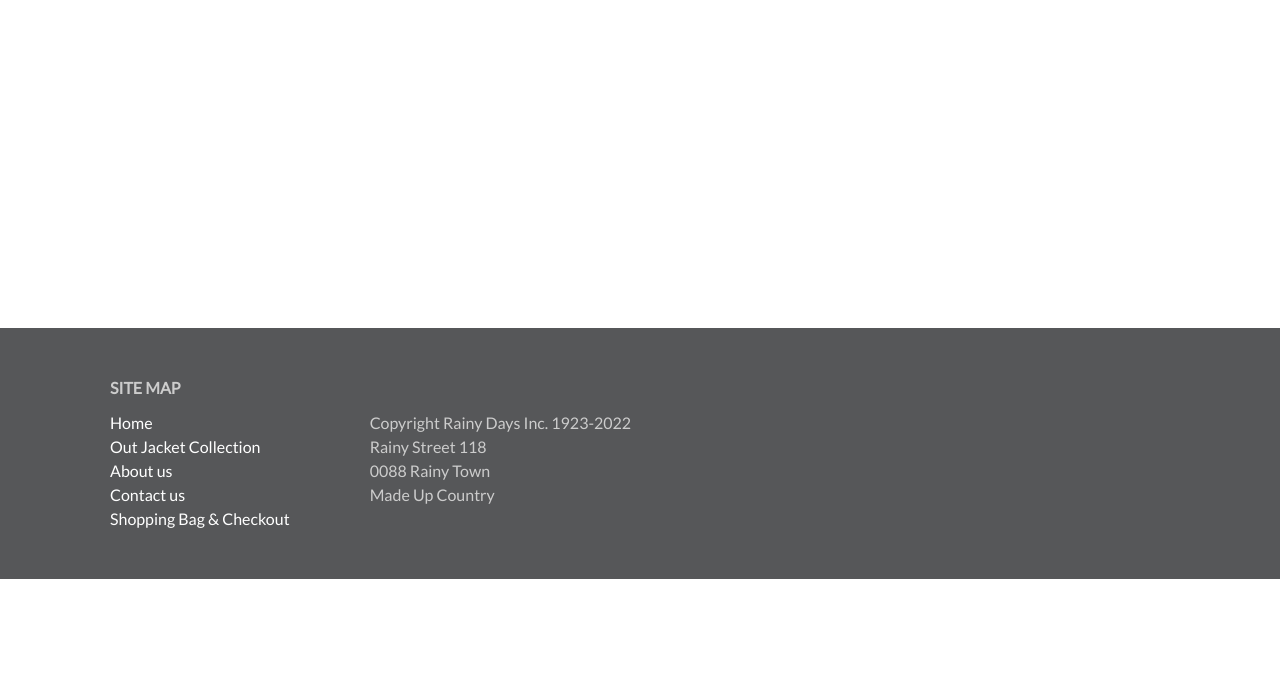
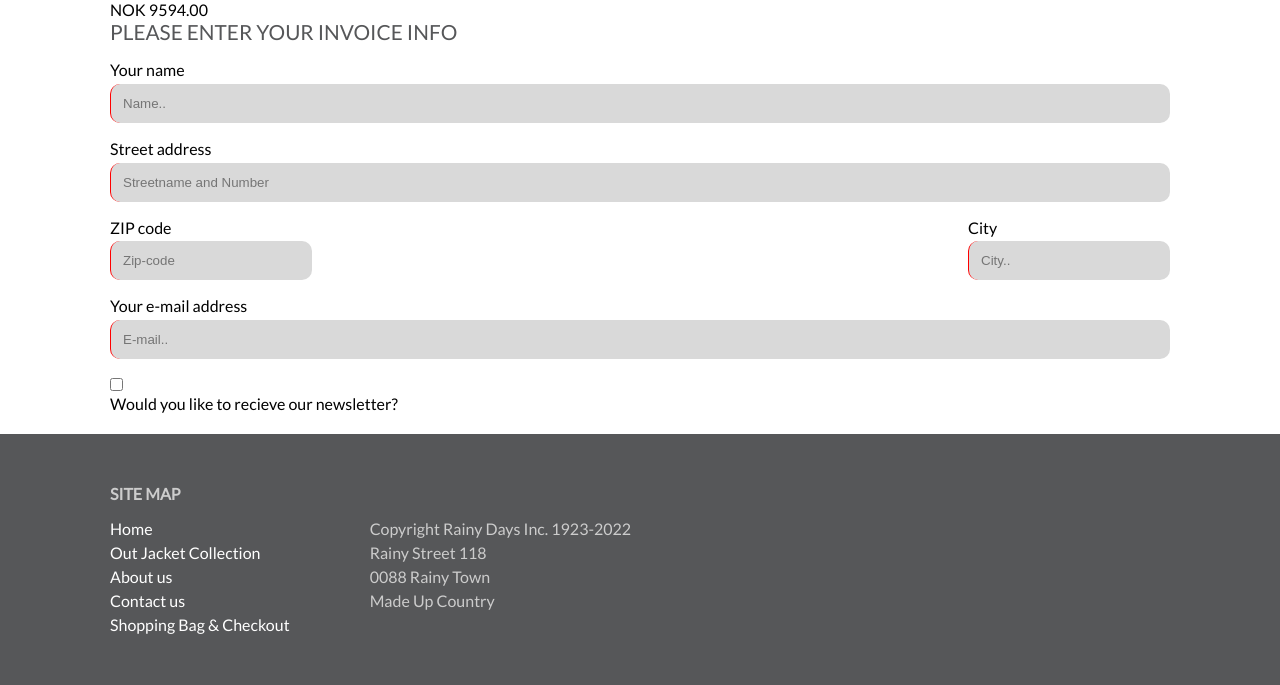
Before and after one commit to kimrm/rainy-days-ca, a plain HTML site: page checkout.html in a window 1280 px wide. Shown: the part 221-906 px from the top of the page. Before the commit the page ends 800 px from the top, so only its background shows below. Drawn offline with Linux system fonts and the light colour scheme.

Commit message:
working on checkout page

```diff
--- a/checkout.html
+++ b/checkout.html
@@ -46,7 +46,83 @@
       </div>
     </header>
     <main>
-      <p>Checkout page comes here</p>
+      <section class="section__checkout">
+        <div class="container">
+          <h1>order checkout</h1>
+          <div>
+            <p>Total cost</p>
+            <p>NOK 9594.00</p>
+          </div>
+          <h2>Please enter your invoice info</h2>
+          <form action="" class="form">
+            <div class="form-field">
+              <label class="label" for="name" required>Your name</label>
+              <input
+                class="form-input"
+                type="text"
+                name="name"
+                id="name"
+                placeholder="Name.."
+                required
+              />
+            </div>
+            <div class="form-field">
+              <label class="label" for="name" required>Street address</label>
+              <input
+                class="form-input"
+                type="text"
+                name="name"
+                id="streetname"
+                placeholder="Streetname and Number"
+                required
+              />
+            </div>
+            <div class="zipaddress">
+              <div class="form-field">
+                <label class="label" for="name" required>ZIP code</label>
+                <input
+                  class="form-input zip"
+                  type="text"
+                  name="name"
+                  id="Zip-code"
+                  placeholder="Zip-code"
+                  required
+                />
+              </div>
+              <div class="form-field">
+                <label class="label" for="name" required>City</label>
+                <input
+                  class="form-input"
+                  type="text"
+                  name="name"
+                  id="city"
+                  placeholder="City.."
+                  required
+                />
+              </div>
+            </div>
+            <div class="form-field">
+              <label class="label" for="name" required
+                >Your e-mail address</label
+              >
+              <input
+                class="form-input"
+                type="text"
+                name="name"
+                id="e-mail"
+                placeholder="E-mail.."
+                required
+              />
+            </div>
+            <div class="form-field">
+              <input type="checkbox" name="" id="newsletter" />
+              <label for="newsletter"
+                >Would you like to recieve our newsletter?</label
+              >
+            </div>
+          </form>
+        </div>
+      </section>
     </main>
     <footer>
       <div class="container footer-content">
--- a/styles/style.css
+++ b/styles/style.css
@@ -711,6 +711,22 @@ form {
     color: var(--white);
 }
 
+/* checkout page */
+
+.section__checkout .form-field .form-input {
+    width: 100%;
+}
+
+.zipaddress {
+    display: flex;
+    flex-wrap: wrap;
+    justify-content: space-between;
+}
+
+.form-field .zip .form-input {
+    width: 90px;
+}
+
 /* media queries */
 
 @media (min-width:800px) {
```
Also changed, not shown: 1 other file.
